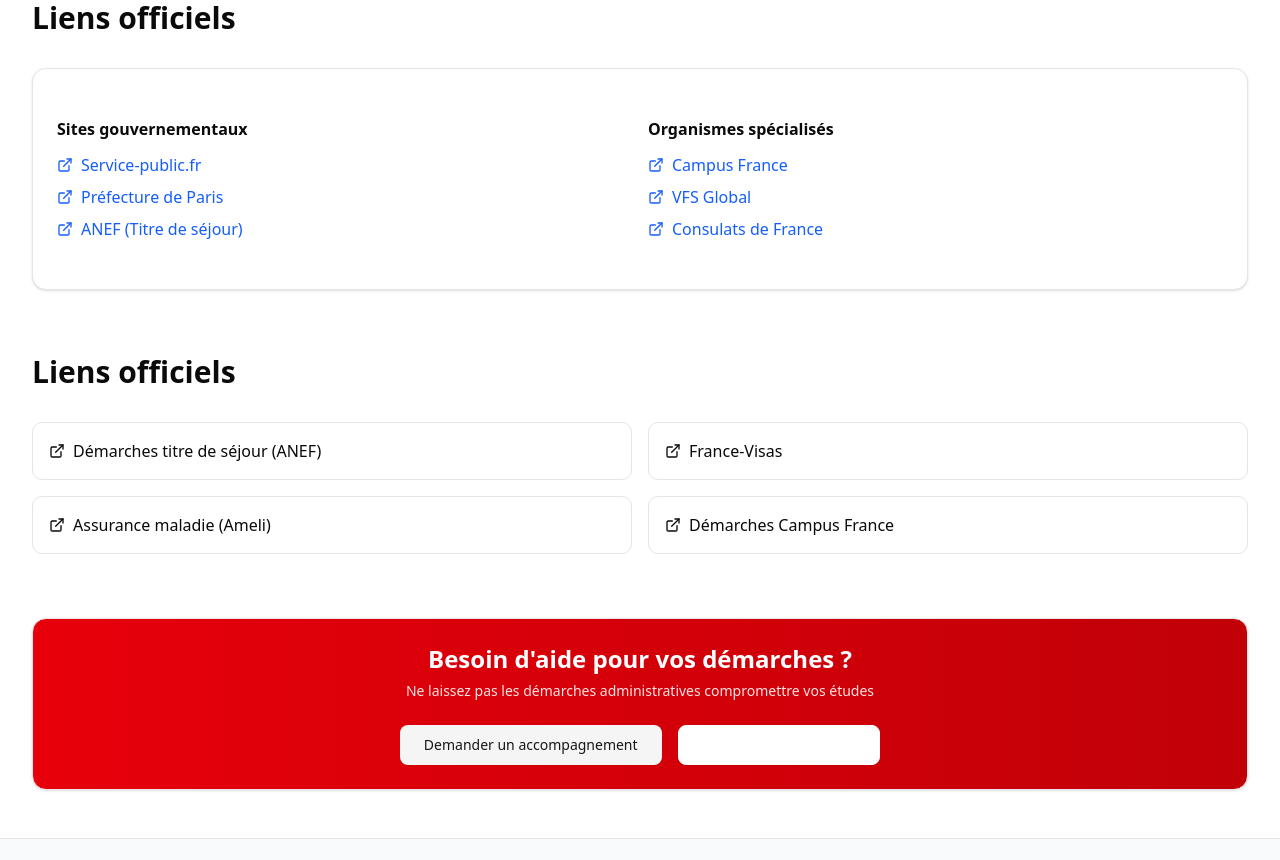
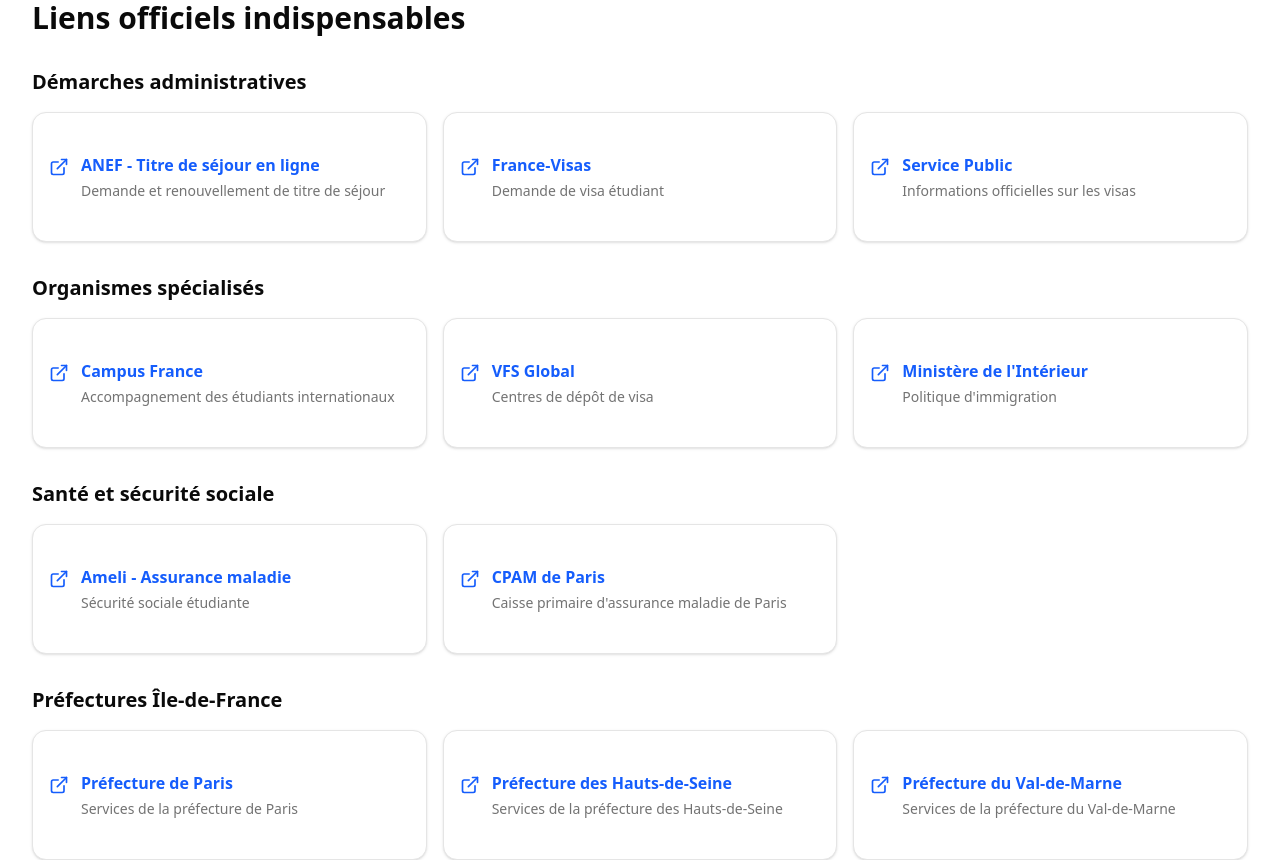
Before and after one commit to Mamadou98606/etudiantesolidaire-frontend, a React (Vite) app: page /demarches in a window 1280 px wide. Shown: the part 5280-6140 px from the top of the page. Built offline with nearby package versions, Linux system fonts and the light colour scheme.

Commit message:
Update Demarches.jsx

```diff
--- a/src/components/Demarches.jsx
+++ b/src/components/Demarches.jsx
@@ -193,6 +193,85 @@
       phone: "01 49 56 60 00",
       hours: "Lun-Ven: 8h45-16h15",
       speciality: "Étudiants du Val-de-Marne"
+    }
+  ]
+
+  // Liens officiels avec les vraies URLs
+  const liensOfficiels = [
+    {
+      category: "Démarches administratives",
+      links: [
+        {
+          name: "ANEF - Titre de séjour en ligne",
+          url: "https://administration-etrangers-en-france.interieur.gouv.fr",
+          description: "Demande et renouvellement de titre de séjour"
+        },
+        {
+          name: "France-Visas",
+          url: "https://france-visas.gouv.fr",
+          description: "Demande de visa étudiant"
+        },
+        {
+          name: "Service Public",
+          url: "https://www.service-public.fr/particuliers/vosdroits/N35893",
+          description: "Informations officielles sur les visas"
+        }
+      ]
+    },
+    {
+      category: "Organismes spécialisés",
+      links: [
+        {
+          name: "Campus France",
+          url: "https://www.campusfrance.org/fr/arriver-etudier-en-france",
+          description: "Accompagnement des étudiants internationaux"
+        },
+        {
+          name: "VFS Global",
+          url: "https://www.vfsglobal.com/france",
+          description: "Centres de dépôt de visa"
+        },
+        {
+          name: "Ministère de l'Intérieur",
+          url: "https://www.interieur.gouv.fr/Immigration-et-asile/Immigration-et-integration",
+          description: "Politique d'immigration"
+        }
+      ]
+    },
+    {
+      category: "Santé et sécurité sociale",
+      links: [
+        {
+          name: "Ameli - Assurance maladie",
+          url: "https://www.ameli.fr",
+          description: "Sécurité sociale étudiante"
+        },
+        {
+          name: "CPAM de Paris",
+          url: "https://www.ameli.fr/paris",
+          description: "Caisse primaire d'assurance maladie de Paris"
+        }
+      ]
+    },
+    {
+      category: "Préfectures Île-de-France",
+      links: [
+        {
+          name: "Préfecture de Paris",
+          url: "https://www.prefecturedepolice.interieur.gouv.fr",
+          description: "Services de la préfecture de Paris"
+        },
+        {
+          name: "Préfecture des Hauts-de-Seine",
+          url: "https://www.hauts-de-seine.gouv.fr",
+          description: "Services de la préfecture des Hauts-de-Seine"
+        },
+        {
+          name: "Préfecture du Val-de-Marne",
+          url: "https://www.val-de-marne.gouv.fr",
+          description: "Services de la préfecture du Val-de-Marne"
+        }
+      ]
     }
   ]
 
@@ -486,68 +565,39 @@
           </div>
         </section>
 
-        {/* Liens utiles */}
+        {/* Liens officiels refaits proprement */}
         <section className="mb-16">
-          <h2 className="text-3xl font-bold text-foreground mb-8">Liens officiels</h2>
-          <Card>
-            <CardContent className="py-6">
-              <div className="grid md:grid-cols-2 gap-4">
-                <div>
-                  <h4 className="font-semibold mb-3">Sites gouvernementaux</h4>
-                  <ul className="space-y-2">
-                    <li className="flex items-center">
-                      <ExternalLink className="h-4 w-4 mr-2 text-blue-600" />
-                      <a href="#" className="text-blue-600 hover:underline">Service-public.fr</a>
-                    </li>
-                    <li className="flex items-center">
-                      <ExternalLink className="h-4 w-4 mr-2 text-blue-600" />
-                      <a href="#" className="text-blue-600 hover:underline">Préfecture de Paris</a>
-                    </li>
-                    <li className="flex items-center">
-                      <ExternalLink className="h-4 w-4 mr-2 text-blue-600" />
-                      <a href="#" className="text-blue-600 hover:underline">ANEF (Titre de séjour)</a>
-                    </li>
-                  </ul>
-                </div>
-                <div>
-                  <h4 className="font-semibold mb-3">Organismes spécialisés</h4>
-                  <ul className="space-y-2">
-                    <li className="flex items-center">
-                      <ExternalLink className="h-4 w-4 mr-2 text-blue-600" />
-                      <a href="#" className="text-blue-600 hover:underline">Campus France</a>
-                    </li>
-                    <li className="flex items-center">
-                      <ExternalLink className="h-4 w-4 mr-2 text-blue-600" />
-                      <a href="#" className="text-blue-600 hover:underline">VFS Global</a>
-                    </li>
-                    <li className="flex items-center">
-                      <ExternalLink className="h-4 w-4 mr-2 text-blue-600" />
-                      <a href="#" className="text-blue-600 hover:underline">Consulats de France</a>
-                    </li>
-                  </ul>
-                </div>
+          <h2 className="text-3xl font-bold text-foreground mb-8">Liens officiels indispensables</h2>
+
+          {liensOfficiels.map((category, categoryIndex) => (
+            <div key={categoryIndex} className="mb-8">
+              <h3 className="text-xl font-semibold mb-4 text-foreground">{category.category}</h3>
+              <div className="grid md:grid-cols-2 lg:grid-cols-3 gap-4">
+                {category.links.map((link, linkIndex) => (
+                  <Card key={linkIndex} className="hover:shadow-lg transition-shadow">
+                    <CardContent className="p-4">
+                      <div className="flex items-start space-x-3">
+                        <ExternalLink className="h-5 w-5 text-blue-600 mt-1 flex-shrink-0" />
+                        <div className="flex-1">
+                          <a
+                            href={link.url}
+                            target="_blank"
+                            rel="noopener noreferrer"
+                            className="font-semibold text-blue-600 hover:text-blue-800 hover:underline block mb-1"
+                          >
+                            {link.name}
+                          </a>
+                          <p className="text-sm text-muted-foreground">
+                            {link.description}
+                          </p>
+                        </div>
+                      </div>
+                    </CardContent>
+                  </Card>
+                ))}
               </div>
-            </CardContent>
-          </Card>
-        </section>
-
-        {/* Liens officiels indispensables */}
-        <section className="mb-16">
-          <h2 className="text-3xl font-bold text-foreground mb-8">Liens officiels</h2>
-          <div className="grid md:grid-cols-2 gap-4">
-            <a href="https://administration-etrangers-en-france.interieur.gouv.fr" target="_blank" rel="noreferrer" className="flex items-center p-4 border rounded-lg hover:bg-muted">
-              <ExternalLink className="h-4 w-4 mr-2" /> Démarches titre de séjour (ANEF)
-            </a>
-            <a href="https://france-visas.gouv.fr" target="_blank" rel="noreferrer" className="flex items-center p-4 border rounded-lg hover:bg-muted">
-              <ExternalLink className="h-4 w-4 mr-2" /> France‑Visas
-            </a>
-            <a href="https://www.ameli.fr" target="_blank" rel="noreferrer" className="flex items-center p-4 border rounded-lg hover:bg-muted">
-              <ExternalLink className="h-4 w-4 mr-2" /> Assurance maladie (Ameli)
-            </a>
-            <a href="https://www.campusfrance.org/fr/arriver-etudier-en-france" target="_blank" rel="noreferrer" className="flex items-center p-4 border rounded-lg hover:bg-muted">
-              <ExternalLink className="h-4 w-4 mr-2" /> Démarches Campus France
-            </a>
-          </div>
+            </div>
+          ))}
         </section>
 
         {/* CTA */}
```
